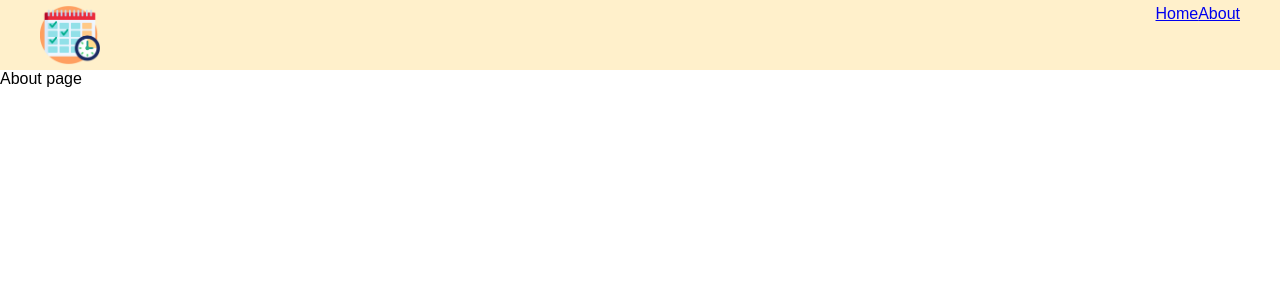
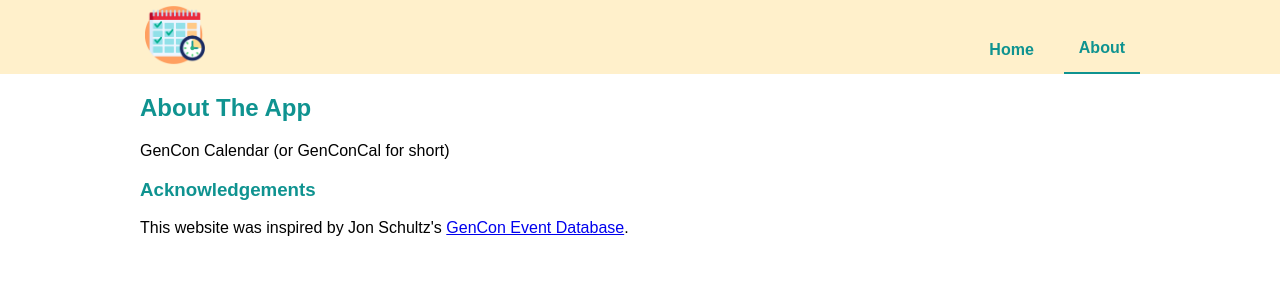
Before and after one commit to Sun-Mountain/GenConCal, a Next.js app in the folder frontend/: page /about in a window 1280 px wide. Shown: the top 300 px of the page. Built offline with nearby package versions, Linux system fonts and the light colour scheme.

Commit message:
add about

```diff
--- a/frontend/assets/styles/base/0_base.scss
+++ b/frontend/assets/styles/base/0_base.scss
@@ -5,7 +5,15 @@
   margin: 0 auto;
 }
 
+main {
+  margin: 0 auto;
+  max-width: 1000px;
+}
+
 nav {
   background-color: $nav-bg-color;
-  padding: 5px;
 }
+
+h1, h2, h3, h4 {
+  color: $header-color;
+}
--- a/frontend/assets/styles/base/variables.scss
+++ b/frontend/assets/styles/base/variables.scss
@@ -12,3 +12,6 @@
 
 // Layout
 $nav-bg-color: rgb(255, 221, 141, .45);
+$nav-link-color: $dark-green;
+$nav-link-bg-color: rgb(213, 229, 243);
+$header-color: $dark-green;
--- a/frontend/assets/styles/components/navigation.scss
+++ b/frontend/assets/styles/components/navigation.scss
@@ -2,5 +2,35 @@
   display: flex;
   justify-content: space-between;
   margin: 0 auto;
-  max-width: 1200px;
+  max-width: 1000px;
+  padding: 0 15px;
 }
+
+#nav-link-container {
+  display: flex;
+  justify-content: flex-end;
+
+  a, a:visited {
+    color: $nav-link-color;
+    display: flex;
+    flex-direction: column;
+    font-weight: 700;
+    justify-content: flex-end;
+    margin-left: 15px;
+    padding: 15px;
+    text-align: center;
+    text-decoration: none;
+  }
+
+  a:hover {
+    background-color: $nav-link-bg-color;
+  }
+
+  .active {
+    border-bottom: 2px solid $nav-link-color;
+  }
+}
+
+#site-logo-container {
+  padding: 5px;
+}
--- a/frontend/components/layout/Navigation.tsx
+++ b/frontend/components/layout/Navigation.tsx
@@ -1,22 +1,27 @@
+import { useRouter } from "next/router";
 import Image from 'next/image';
 import Link from 'next/link';
 import Logo from '@/assets/images/logo.png';
 
 export default function Navigation () {
+  const router = useRouter();
+
   return (
     <nav>
       <div id="navigation-container">
+        <div id="site-logo-container">
           <Image
             alt='GenCon Calendar Logo'
             width={60}
             height={60}
             src={Logo}
           />
+        </div>
         <div id="nav-link-container">
-          <Link href="/">
+          <Link className={`link-container ${router.pathname == "/" ? "active" : null}`} href="/">
             Home
           </Link>
-          <Link href="/about">
+          <Link className={`link-container ${router.pathname == "/about" ? "active" : null}`} href="/about">
             About
           </Link>
         </div>
--- a/frontend/pages/about/index.tsx
+++ b/frontend/pages/about/index.tsx
@@ -1,7 +1,16 @@
+import Link from "next/link";
+
 export default function About() {
   return (
     <>
-      About page
+      <h2>About The App</h2>
+      <p>
+        GenCon Calendar (or GenConCal for short)
+      </p>
+      <h3>Acknowledgements</h3>
+      <p>
+        This website was inspired by Jon Schultz&apos;s <Link href='https://gencon.eventdb.us/' target='_blank'>GenCon Event Database</Link>.
+      </p>
     </>
   )
 }
```
Lines whose indentation alone changed are shown as unchanged.
